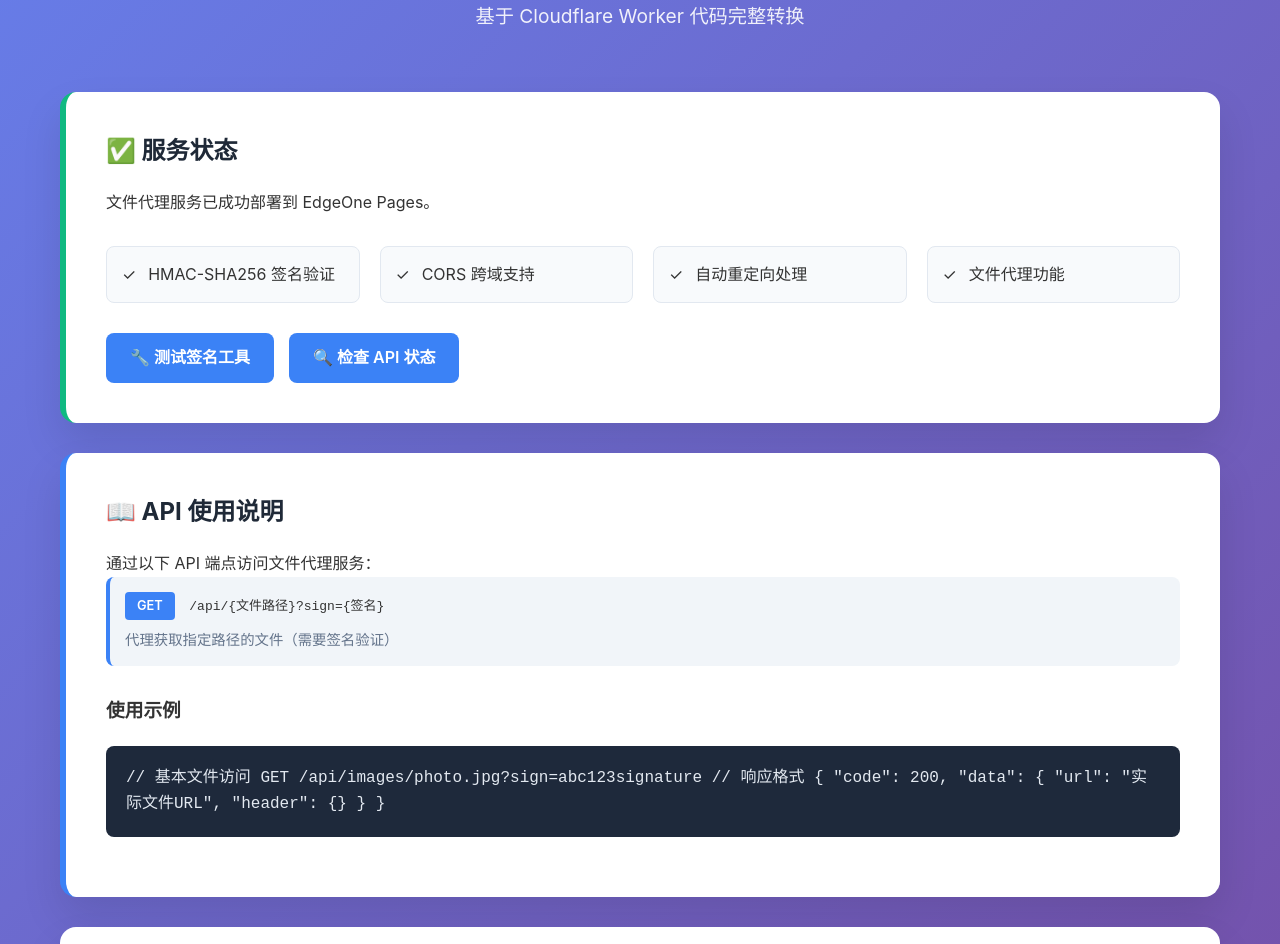
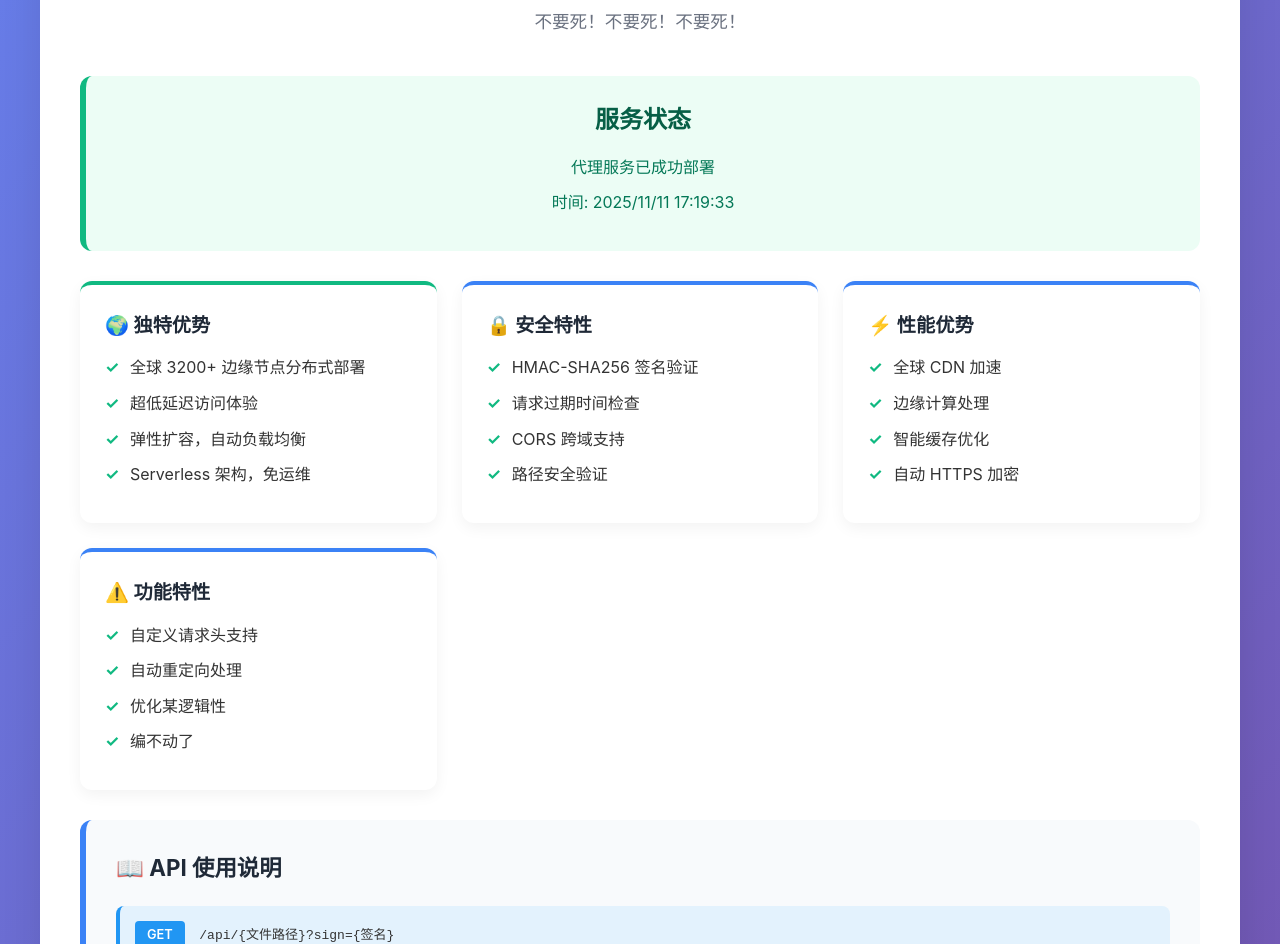
Before and after one commit to gityin1/bsypoxy, a website: page public/index2.html in a window 1280 px wide. Shown: the part 132-1076 px from the top of the page. Drawn offline with Linux system fonts and the light colour scheme; no server answers.

Commit message:
Revise HTML structure and styling for better design
Updated the title and various styles in the HTML file. Modified layout and design elements for improved aesthetics.

```diff
--- a/public/index2.html
+++ b/public/index2.html
@@ -3,7 +3,7 @@
 <head>
     <meta charset="UTF-8">
     <meta name="viewport" content="width=device-width, initial-scale=1.0">
-    <title>文件代理服务 - EdgeOne Pages</title>
+    <title>小苏搬运工代理下载服务</title>
     <style>
         * {
             margin: 0;
@@ -17,68 +17,115 @@
             color: #333;
             background: linear-gradient(135deg, #667eea 0%, #764ba2 100%);
             min-height: 100vh;
+            padding: 20px;
         }
 
         .container {
             max-width: 1200px;
             margin: 0 auto;
-            padding: 40px 20px;
+            background: white;
+            border-radius: 16px;
+            padding: 40px;
+            box-shadow: 0 20px 40px rgba(0,0,0,0.1);
         }
 
         .header {
             text-align: center;
-            margin-bottom: 60px;
-            color: white;
+            margin-bottom: 40px;
         }
 
         .header h1 {
-            font-size: 3rem;
+            font-size: 2.5rem;
             margin-bottom: 16px;
-            font-weight: 700;
+            color: #1f2937;
         }
 
         .header p {
-            font-size: 1.2rem;
-            opacity: 0.9;
+            font-size: 1.1rem;
+            color: #6b7280;
         }
 
         .card {
-            background: white;
-            border-radius: 16px;
-            padding: 40px;
-            box-shadow: 0 20px 40px rgba(0,0,0,0.1);
+            background: #f8fafc;
+            border-radius: 12px;
+            padding: 30px;
             margin-bottom: 30px;
-        }
-
-        .status-card {
-            border-left: 6px solid #10b981;
-        }
-
-        .info-card {
             border-left: 6px solid #3b82f6;
         }
 
         .card h2 {
             color: #1f2937;
             margin-bottom: 20px;
-            font-size: 1.5rem;
+            font-size: 1.4rem;
         }
 
-        .features {
+        .status {
+            text-align: center;
+            padding: 25px;
+            background: #ecfdf5;
+            border-radius: 12px;
+            margin-bottom: 30px;
+            border-left: 6px solid #10b981;
+        }
+
+        .status h2 {
+            color: #065f46;
+            margin-bottom: 15px;
+        }
+
+        .status p {
+            margin-bottom: 10px;
+            color: #047857;
+        }
+
+        .features-grid {
             display: grid;
-            grid-template-columns: repeat(auto-fit, minmax(250px, 1fr));
-            gap: 20px;
+            grid-template-columns: repeat(auto-fit, minmax(300px, 1fr));
+            gap: 25px;
             margin: 30px 0;
         }
 
         .feature {
+            background: white;
+            border-radius: 12px;
+            padding: 25px;
+            box-shadow: 0 5px 15px rgba(0,0,0,0.05);
+            border-top: 4px solid #3b82f6;
+        }
+
+        .feature.edgeone {
+            border-top-color: #10b981;
+        }
+
+        .feature h3 {
+            color: #1f2937;
+            margin-bottom: 15px;
+            font-size: 1.2rem;
             display: flex;
             align-items: center;
-            gap: 12px;
-            padding: 15px;
-            background: #f8fafc;
-            border-radius: 8px;
-            border: 1px solid #e2e8f0;
+        }
+
+        .feature h3:before {
+            margin-right: 10px;
+            font-size: 1.5rem;
+        }
+
+        .feature ul {
+            list-style-type: none;
+        }
+
+        .feature li {
+            margin-bottom: 10px;
+            padding-left: 25px;
+            position: relative;
+        }
+
+        .feature li:before {
+            content: "✓";
+            position: absolute;
+            left: 0;
+            color: #10b981;
+            font-weight: bold;
         }
 
         .code-block {
@@ -88,44 +135,26 @@
             border-radius: 8px;
             font-family: 'Courier New', monospace;
             overflow-x: auto;
-            margin: 20px 0;
-        }
-
-        .endpoints {
-            display: grid;
-            gap: 15px;
+            margin: 15px 0;
         }
 
         .endpoint {
-            background: #f1f5f9;
+            background: #e3f2fd;
             padding: 15px;
             border-radius: 8px;
-            border-left: 4px solid #3b82f6;
+            margin: 10px 0;
+            border-left: 4px solid #2196f3;
         }
 
         .endpoint-method {
             display: inline-block;
-            background: #3b82f6;
+            background: #2196f3;
             color: white;
             padding: 4px 12px;
             border-radius: 4px;
             font-size: 0.8rem;
             font-weight: 600;
             margin-right: 10px;
-        }
-
-        .footer {
-            text-align: center;
-            color: white;
-            margin-top: 60px;
-            opacity: 0.8;
-        }
-
-        .nav-buttons {
-            display: flex;
-            gap: 15px;
-            margin-top: 30px;
-            flex-wrap: wrap;
         }
 
         .nav-button {
@@ -136,27 +165,49 @@
             text-decoration: none;
             border-radius: 8px;
             font-weight: 600;
+            margin-right: 15px;
+            margin-bottom: 10px;
+            transition: background 0.3s;
         }
 
         .nav-button:hover {
             background: #2563eb;
         }
 
+        .nav-button.secondary {
+            background: #6b7280;
+        }
+
+        .nav-button.secondary:hover {
+            background: #4b5563;
+        }
+
+        .footer {
+            text-align: center;
+            margin-top: 40px;
+            padding-top: 20px;
+            border-top: 1px solid #e5e7eb;
+            color: #6b7280;
+        }
+
         @media (max-width: 768px) {
+            .container {
+                padding: 20px;
+            }
+
             .header h1 {
                 font-size: 2rem;
             }
 
-            .card {
-                padding: 25px;
-            }
-
-            .features {
+            .features-grid {
                 grid-template-columns: 1fr;
             }
 
-            .nav-buttons {
-                flex-direction: column;
+            .nav-button {
+                display: block;
+                width: 100%;
+                margin-right: 0;
+                text-align: center;
             }
         }
     </style>
@@ -164,99 +215,144 @@
 <body>
     <div class="container">
         <div class="header">
-            <h1>🚀 文件代理服务</h1>
-            <p>基于 Cloudflare Worker 代码完整转换</p>
+            <h1>🚀 小苏搬运工代理下载服务</h1>
+            <p>不要死！不要死！不要死！</p>
         </div>
 
-        <div class="card status-card">
-            <h2>✅ 服务状态</h2>
-            <p>文件代理服务已成功部署到 EdgeOne Pages。</p>
-            <div class="features">
-                <div class="feature">
-                    <span>✓</span>
-                    <span>HMAC-SHA256 签名验证</span>
-                </div>
-                <div class="feature">
-                    <span>✓</span>
-                    <span>CORS 跨域支持</span>
-                </div>
-                <div class="feature">
-                    <span>✓</span>
-                    <span>自动重定向处理</span>
-                </div>
-                <div class="feature">
-                    <span>✓</span>
-                    <span>文件代理功能</span>
+        <div class="status">
+            <h2>服务状态</h2>
+            <p>代理服务已成功部署</p>
+            <p>时间: <span id="current-time">${new Date().toLocaleString('zh-CN')}</span></p>
+        </div>
+
+        <div class="features-grid">
+            <div class="feature edgeone">
+                <h3>🌍 独特优势</h3>
+                <ul>
+                    <li>全球 3200+ 边缘节点分布式部署</li>
+                    <li>超低延迟访问体验</li>
+                    <li>弹性扩容，自动负载均衡</li>
+                    <li>Serverless 架构，免运维</li>
+                </ul>
+            </div>
+
+            <div class="feature">
+                <h3>🔒 安全特性</h3>
+                <ul>
+                    <li>HMAC-SHA256 签名验证</li>
+                    <li>请求过期时间检查</li>
+                    <li>CORS 跨域支持</li>
+                    <li>路径安全验证</li>
+                </ul>
+            </div>
+
+            <div class="feature">
+                <h3>⚡ 性能优势</h3>
+                <ul>
+                    <li>全球 CDN 加速</li>
+                    <li>边缘计算处理</li>
+                    <li>智能缓存优化</li>
+                    <li>自动 HTTPS 加密</li>
+                </ul>
+            </div>
+
+            <div class="feature">
+                <h3>⚠️ 功能特性</h3>
+                <ul>
+                    <li>自定义请求头支持</li>
+                    <li>自动重定向处理</li>
+                    <li>优化某逻辑性</li>
+                    <li>编不动了</li>
+                </ul>
+            </div>
+
+        </div>
+
+
+
+        <div class="card">
+            <h2>📖 API 使用说明</h2>
+
+            <div class="endpoint">
+                <span class="endpoint-method">GET</span>
+                <code>/api/{文件路径}?sign={签名}</code>
+                <div style="margin-top: 8px; color: #64748b;">
+                    代理获取指定路径的文件（需要签名验证）
                 </div>
             </div>
 
-            <div class="nav-buttons">
-                <a href="/test-signature.html" class="nav-button">🔧 测试签名工具</a>
-                <a href="/api/status" class="nav-button">🔍 检查 API 状态</a>
-            </div>
-        </div>
+            <h3>签名格式</h3>
+            <div class="code-block">
+// 签名生成算法
+签名 = HMAC-SHA256(文件路径:过期时间, TOKEN)
+最终签名 = Base64URL(签名) + ":" + 过期时间
 
-        <div class="card info-card">
-            <h2>📖 API 使用说明</h2>
-            <p>通过以下 API 端点访问文件代理服务：</p>
+// 示例
+文件路径: "/test/file.jpg"
+过期时间: 1762805037
+TOKEN: "your-secret-token"
 
-            <div class="endpoints">
-                <div class="endpoint">
-                    <span class="endpoint-method">GET</span>
-                    <code>/api/{文件路径}?sign={签名}</code>
-                    <div style="margin-top: 8px; font-size: 0.9rem; color: #64748b;">
-                        代理获取指定路径的文件（需要签名验证）
-                    </div>
-                </div>
+生成签名: "abc123def456...:1762805037"
             </div>
 
-            <h3 style="margin-top: 30px; margin-bottom: 15px;">使用示例</h3>
+            <h3>完整示例</h3>
             <div class="code-block">
-// 基本文件访问
-GET /api/images/photo.jpg?sign=abc123signature
+// 请求示例
+GET /api/images/photo.jpg?sign=abc123def456...:1762805037
 
-// 响应格式
+// 成功响应
 {
     "code": 200,
     "data": {
-        "url": "实际文件URL",
-        "header": {}
+        "url": "https://actual-file-url.com/file.jpg",
+        "header": {
+            "Content-Type": ["image/jpeg"]
+        }
     }
+}
+
+// 错误响应
+{
+    "code": 401,
+    "message": "签名不匹配"
 }
             </div>
         </div>
 
         <div class="card">
             <h2>🔧 环境配置</h2>
-            <p>在 EdgeOne Pages 控制台中配置以下环境变量：</p>
+            <p>在控制台中设置以下环境变量：</p>
             <div class="code-block">
-// 环境变量配置
+// 必需的环境变量
 EO_BACKEND_ADDRESS = "https://bsy.yinbl.cn"
-EO_API_TOKEN = "openlist-c041eb60-2278-4261-9681-b047fcda07d5kSCcjibUQ1WOchgaInwPXCnDtHU0qwyqqGEdYVtDFvaP6gAbk5UO3sTyOfYugiJs"
+EO_API_TOKEN = "your-secret-token"
+
+// 可选的环境变量
 EO_DISABLE_SIGN = "false"  // 是否禁用签名验证
             </div>
         </div>
 
         <div class="footer">
-            <p>Powered by Tencent Cloud EdgeOne Pages • 基于 Cloudflare Worker 代码转换</p>
+            <p>Powered by <a href="https://bsy.yinbl.cn">小苏搬运工</a> 此站基于<a href="https://curl.qcloud.com/mq1BYMBC">腾讯云</a>提供服务
+
+            </p>
         </div>
     </div>
 
     <script>
-        // 简单的服务状态检查
-        async function checkServiceStatus() {
-            try {
-                const response = await fetch('/api/status');
-                if (response.ok) {
-                    console.log('✅ 服务状态正常');
-                }
-            } catch (error) {
-                console.log('⚠️ 服务状态检查失败');
+        // 更新时间
+        function updateTime() {
+            const timeElement = document.getElementById('current-time');
+            if (timeElement) {
+                timeElement.textContent = new Date().toLocaleString('zh-CN');
             }
         }
 
-        // 页面加载时检查服务状态
-        checkServiceStatus();
+        // 初始更新时间
+        updateTime();
+
+        // 每分钟更新时间
+        setInterval(updateTime, 60000);
     </script>
 </body>
 </html>
```
